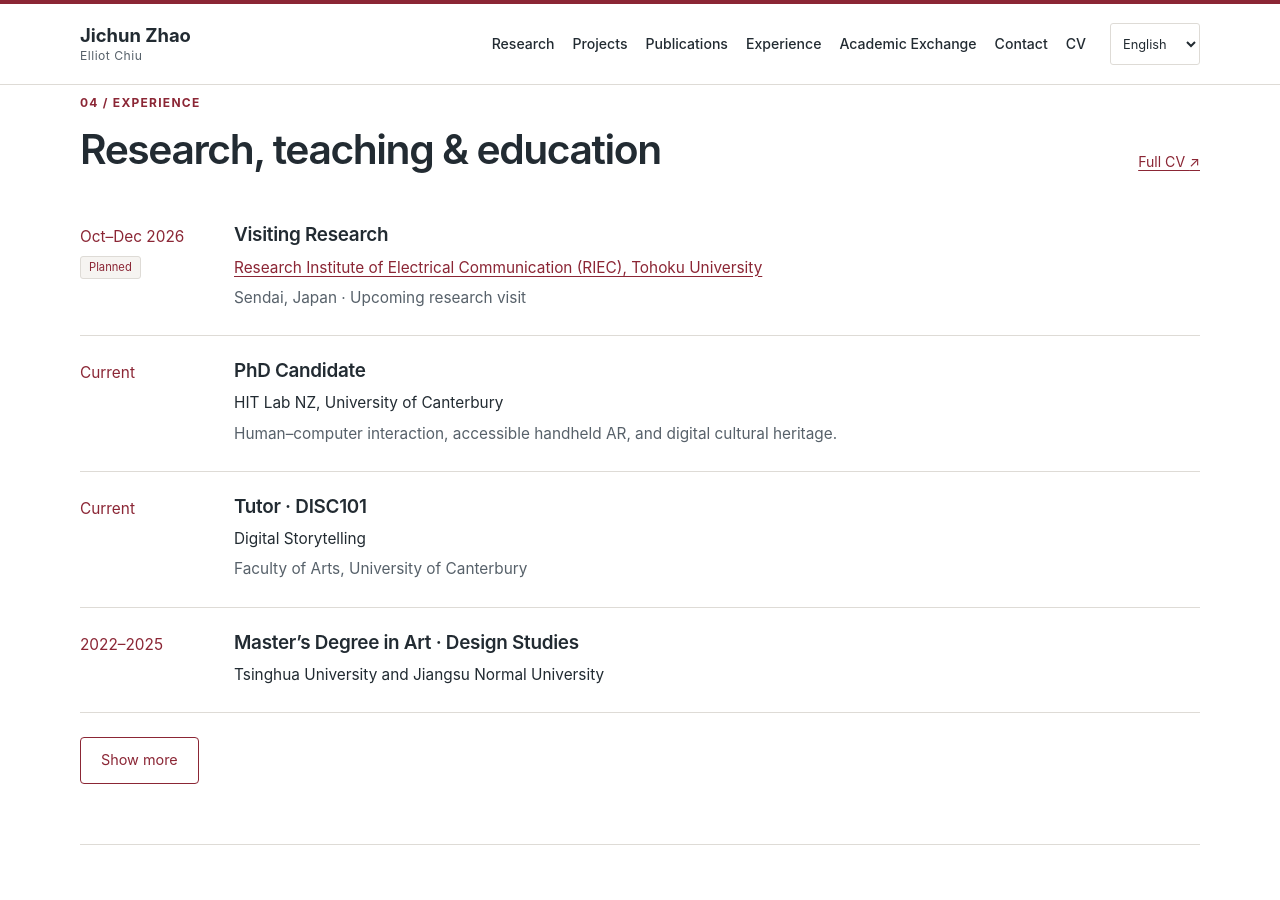
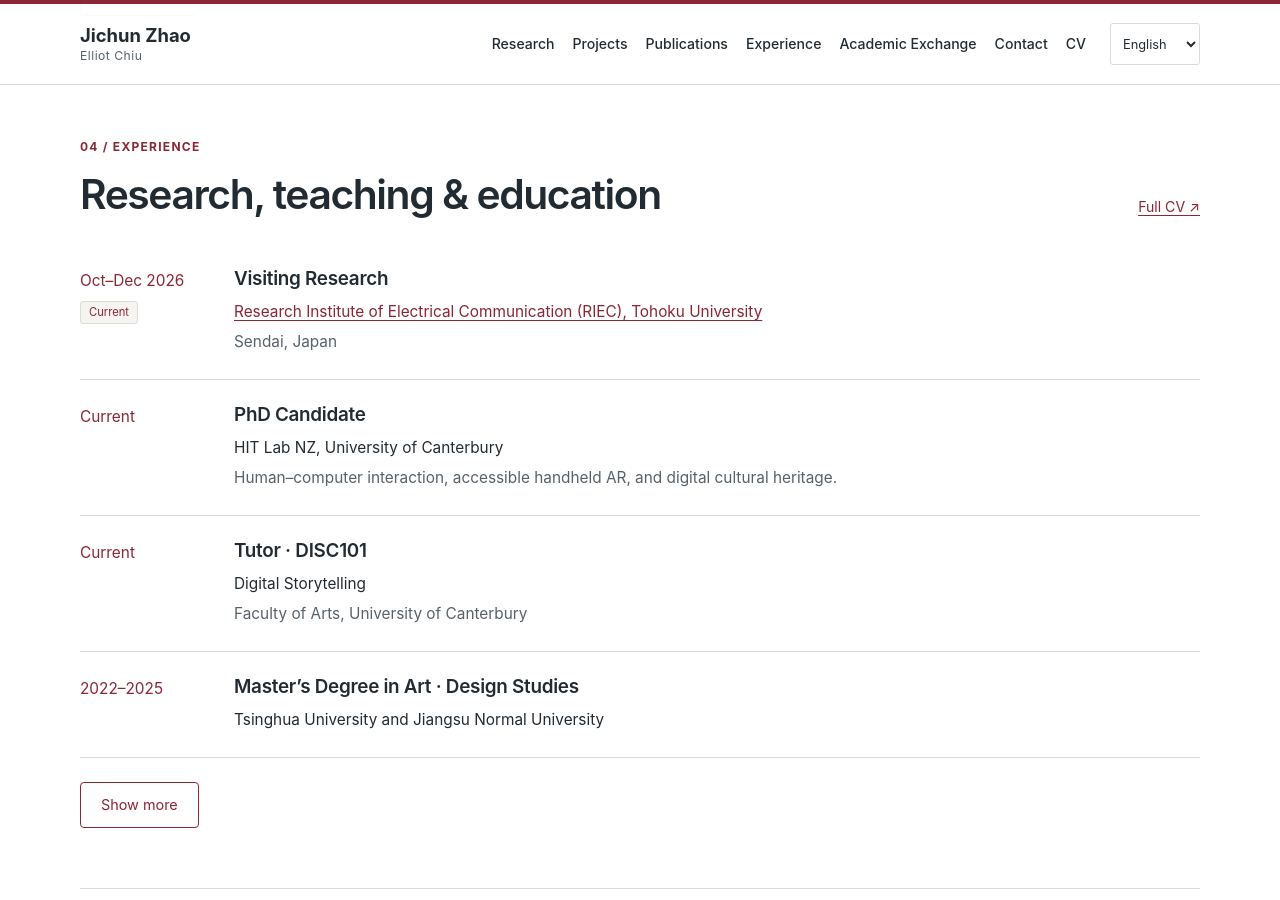
Before and after one commit to Elliot1540/ElliotChiu.github.io, a Jekyll site: the page built from _pages/about.md, in a window 1280 px wide and 900 px high, scrolled down 3248 px. Built offline with Jekyll 4.4.1, drawn with Linux system fonts in a browser that asks for light colours; part of the change alters nothing that is shown.

Commit message:
fix(profile): include Chinese names and current RIEC visit

```diff
--- a/_pages/about.md
+++ b/_pages/about.md
@@ -1,7 +1,8 @@
 ---
 layout: academic
 permalink: /
-title: "Jichun Zhao (Elliot Chiu)"
+title: "Jichun Zhao (Elliot Chiu) · 赵季淳 / 趙季淳"
+description: "Jichun Zhao (Elliot Chiu, 赵季淳 / 趙季淳) is a PhD candidate at HIT Lab NZ, University of Canterbury, researching accessible handheld AR for older adults and digital cultural heritage."
 home: true
 redirect_from:
   - /about/
@@ -10,7 +11,7 @@ redirect_from:
 <section class="hero" aria-labelledby="intro-title">
   <div class="hero-copy">
     <p class="eyebrow">HIT Lab NZ · University of Canterbury</p>
-    <h1 id="intro-title">Jichun Zhao<span>Elliot Chiu</span></h1>
+    <h1 id="intro-title">Jichun Zhao<span>Elliot Chiu</span><span lang="zh"><bdi lang="zh-Hans">赵季淳</bdi> / <bdi lang="zh-Hant">趙季淳</bdi></span></h1>
     <p class="role">PhD Candidate &amp; DISC101 Tutor</p>
     <p class="hero-statement">Designing accessible augmented reality for older adults and cultural heritage.</p>
     <p>I work at the intersection of human–computer interaction, handheld AR, and digital cultural heritage. My research explores how immersive experiences can support meaningful participation across different abilities, communities, and life stages.</p>
@@ -41,7 +42,7 @@ redirect_from:
 <section id="experience" class="section" aria-labelledby="experience-title">
   <div class="section-heading heading-row"><div><p class="eyebrow">04 / Experience</p><h2 id="experience-title">Research, teaching &amp; education</h2></div><a href="{{ '/cv/' | relative_url }}">Full CV <span aria-hidden="true">↗</span></a></div>
   <div class="timeline" id="homepage-experience" data-experience-preview>
-    <article class="planned"><p class="period">Oct–Dec 2026 <span class="status-tag">Planned</span></p><div><h3>Visiting Research</h3><p><a href="https://www.riec.tohoku.ac.jp/en/">Research Institute of Electrical Communication (RIEC), Tohoku University</a></p><p class="muted">Sendai, Japan · Upcoming research visit</p></div></article>
+    <article><p class="period">Oct–Dec 2026 <span class="status-tag">Current</span></p><div><h3>Visiting Research</h3><p><a href="https://www.riec.tohoku.ac.jp/en/">Research Institute of Electrical Communication (RIEC), Tohoku University</a></p><p class="muted">Sendai, Japan</p></div></article>
     <article><p class="period">Current</p><div><h3>PhD Candidate</h3><p>HIT Lab NZ, University of Canterbury</p><p class="muted">Human–computer interaction, accessible handheld AR, and digital cultural heritage.</p></div></article>
     <article><p class="period">Current</p><div><h3>Tutor · DISC101</h3><p>Digital Storytelling</p><p class="muted">Faculty of Arts, University of Canterbury</p></div></article>
     <article><p class="period">2022–2025</p><div><h3>Master’s Degree in Art · Design Studies</h3><p>Tsinghua University and Jiangsu Normal University</p></div></article>
```
